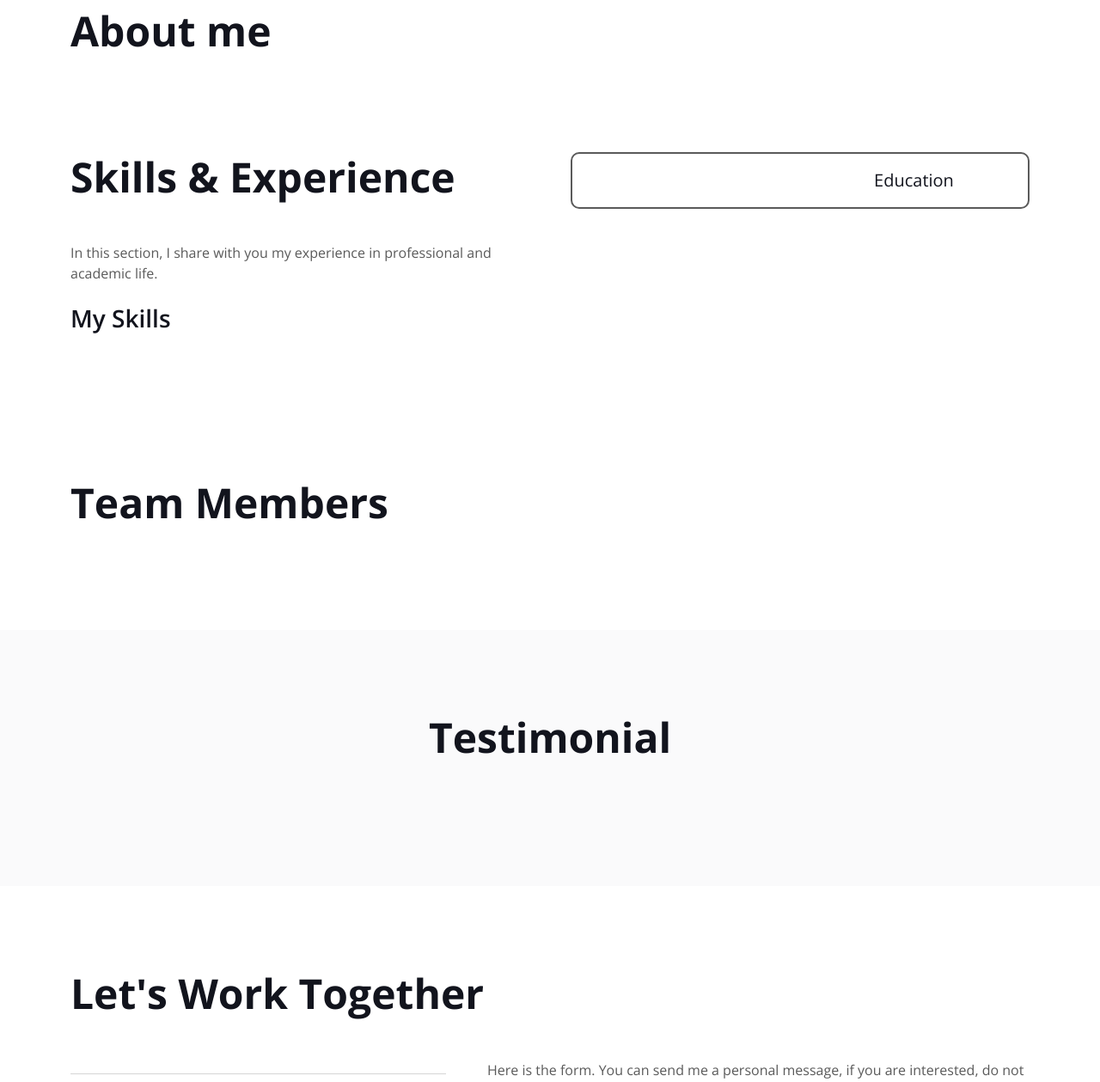
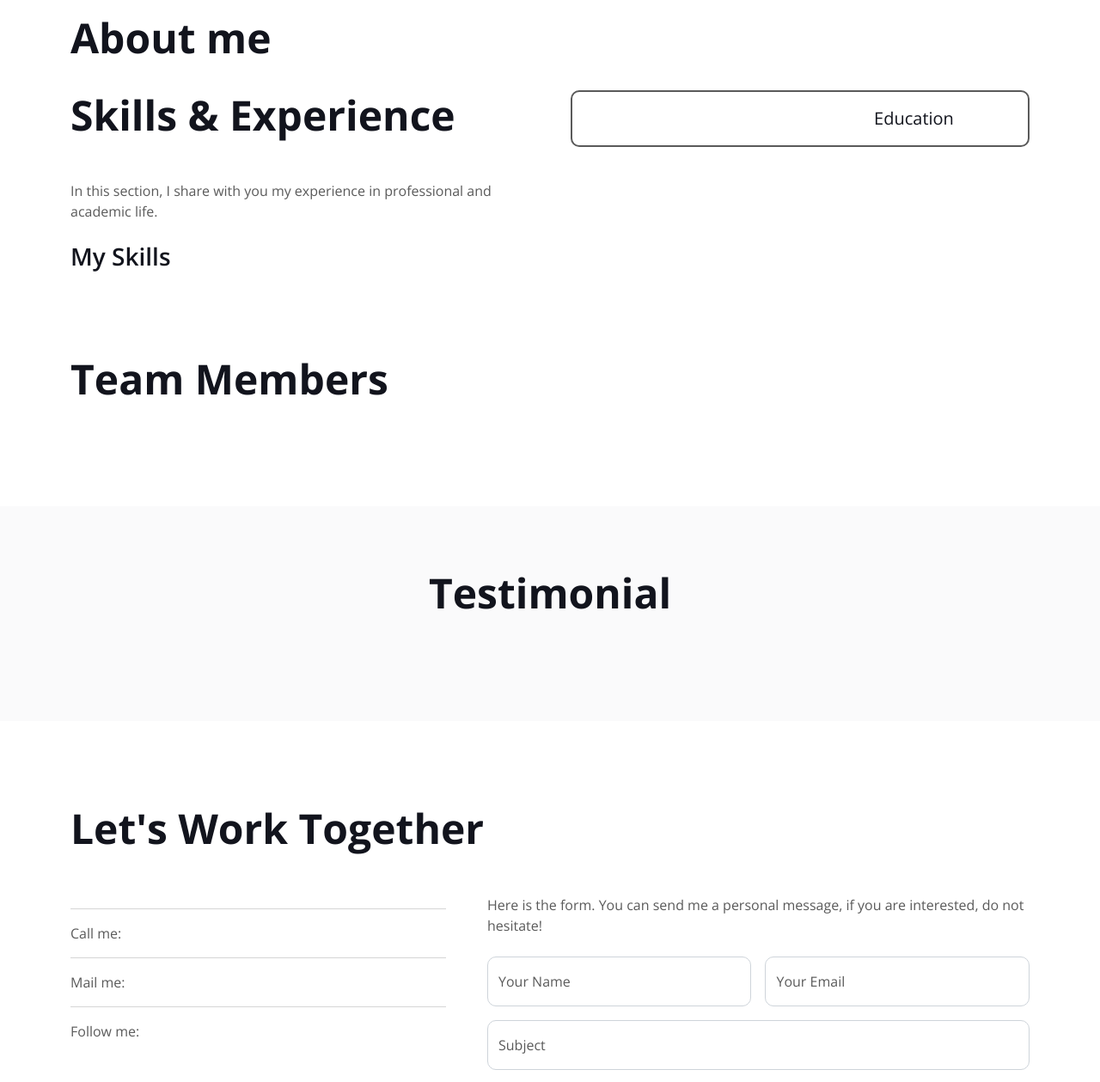
Before and after one commit to ahmedtouahria/muadh_alafeefi, a Django app: template templates/pages/home.html in a window 1280 px wide. Shown: the part 301-1560 px from the top of the page at 86% size. Run offline with Django 4.2, Linux system fonts and the light colour scheme; the template is opened without the code that fills it, so the values that code supplies are empty; some libraries are stand-ins or nearby versions.

Commit message:
fixed description section

```diff
--- a/templates/pages/home.html
+++ b/templates/pages/home.html
@@ -23,8 +23,10 @@
 {% endblock SEO %}
 {% block content %}
 
+
+
     <!-- Header Start -->
-    <div class="container-fluid bg-light my-2 mt-0" id="home">
+    <div class="container-fluid bg-light my-3 mt-0" id="home">
         <div class="container">
             <div class="row g-5 align-items-center" >
                 <div class="col-lg-6 py-6 pb-0 pt-lg-0" >
@@ -87,7 +89,7 @@
 
 
     <!-- Expertise Start -->
-    <div class="container-xxl py-6 pb-5" id="skill">
+    <div class="container-xxl py-3 pb-5" id="skill">
         <div class="container">
             <div class="row g-5">
                 <div class="col-lg-6 wow fadeInUp" data-wow-delay="0.1s">
@@ -153,7 +155,7 @@
 
 
     <!-- Team Start -->
-    <div class="container-xxl py-6 pb-5" id="team">
+    <div class="container-xxl py-4 pb-5" id="team">
         <div class="container">
             <div class="row g-5 mb-5 wow fadeInUp" data-wow-delay="0.1s">
                 <div class="col-lg-6">
@@ -188,7 +190,7 @@
 
 
     <!-- Testimonial Start -->
-    <div class="container-fluid bg-light py-5 my-5" id="testimonial">
+    <div class="container-fluid bg-light py-4 my-5" id="testimonial">
         <div class="container-fluid py-5">
             <h1 class="display-5 text-center mb-5 wow fadeInUp" data-wow-delay="0.1s">Testimonial</h1>
             <div class="row justify-content-center">
@@ -219,7 +221,7 @@
     <!-- Projects Start -->
     {% if sections %}
     {% for section in sections %}
-<div class="container-xxl py-5 pt-5 " style="background:#2778c44f;">
+<div class="container-xxl py-4 pt-5 " style="background:#2778c44f;">
         <div class="container">
             <div class="row g-5 mb-5 align-items-center wow fadeInUp" data-wow-delay="0.1s">
                 <div class="col-lg-6">
```
